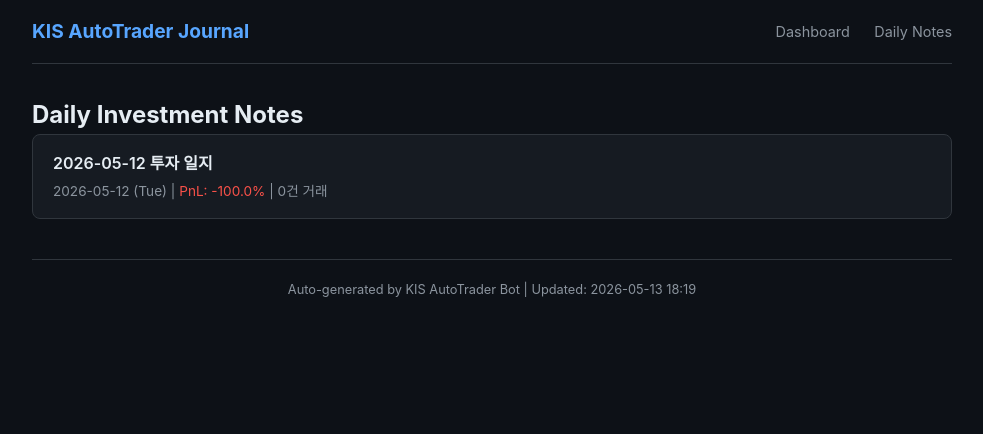
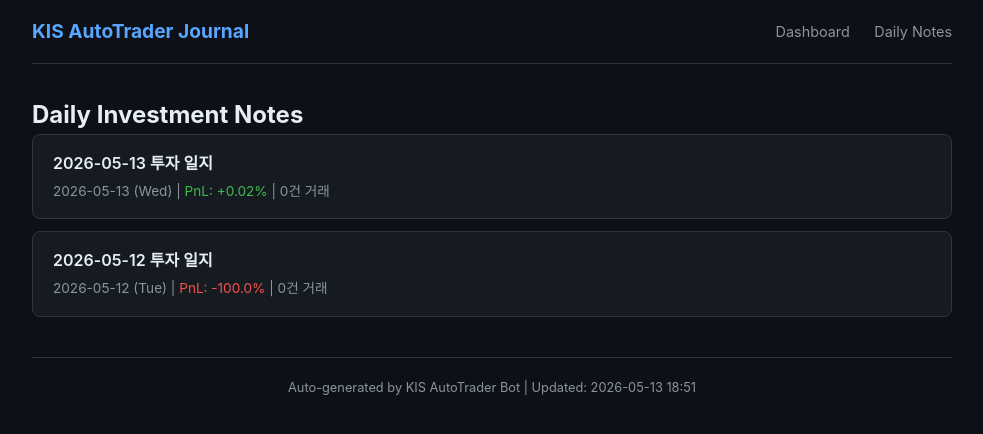
Before and after one commit to BudongJW/kis-trading-journal, a Jekyll site: the page built from notes.html, in a window 1280 px wide. Shown: the top 434 px of the page, without its empty margins (148-1131 px from the left). Built offline with Jekyll 4.4.1, drawn with Linux system fonts in a browser that asks for light colours; some of the changed lines change nothing that is shown.

Commit message:
auto: 2026-05-13 투자 일지 업데이트

```diff
--- a/_data/portfolio.json
+++ b/_data/portfolio.json
@@ -1,5 +1,5 @@
 {
-  "updated_at": "2026-05-13T18:19:49.966976",
+  "updated_at": "2026-05-13T18:51:27.812155",
   "initial_capital": 500000,
   "cash": 500080,
   "holdings": [
--- /dev/null
+++ b/_posts/2026-05-13-daily-note.md
@@ -0,0 +1,40 @@
+---
+title: "2026-05-13 투자 일지"
+date: 2026-05-13 18:51:27 +0900
+pnl: 0.02
+summary:
+  start_value: "500,000원"
+  end_value: "500,080원"
+  day_pnl: "+80원"
+  trades: 0
+---
+
+## 거래 내역
+
+거래 없음 (돌파/급등 신호 미발생 또는 장 휴일)
+
+## 포트폴리오 현황
+
+- 총 자산: **500,080원**
+- 현금: 500,080원
+- 보유 평가: 0원
+- 누적 수익: +0원 (+0.00%)
+
+### 보유 종목
+
+- 070480 (급등주): 1주 @ 0원
+- 152550 (급등주): 3주 @ 0원
+
+## 전략 설정
+
+- ETF 변동성 돌파: K=0.55, MA=25
+- 급등주 단타: KIS 등락률 순위 + TA 복합 분석
+- 자본 배분: ETF 60% / 급등주 40%
+
+## 좋았던 점
+
+- 무리한 진입 없이 현금 보유 (신호 대기)
+
+## 문제점 / 개선사항
+
+- 거래 미발생 — 돌파 기준 또는 TA 임계값 검토 필요 여부 확인
```
